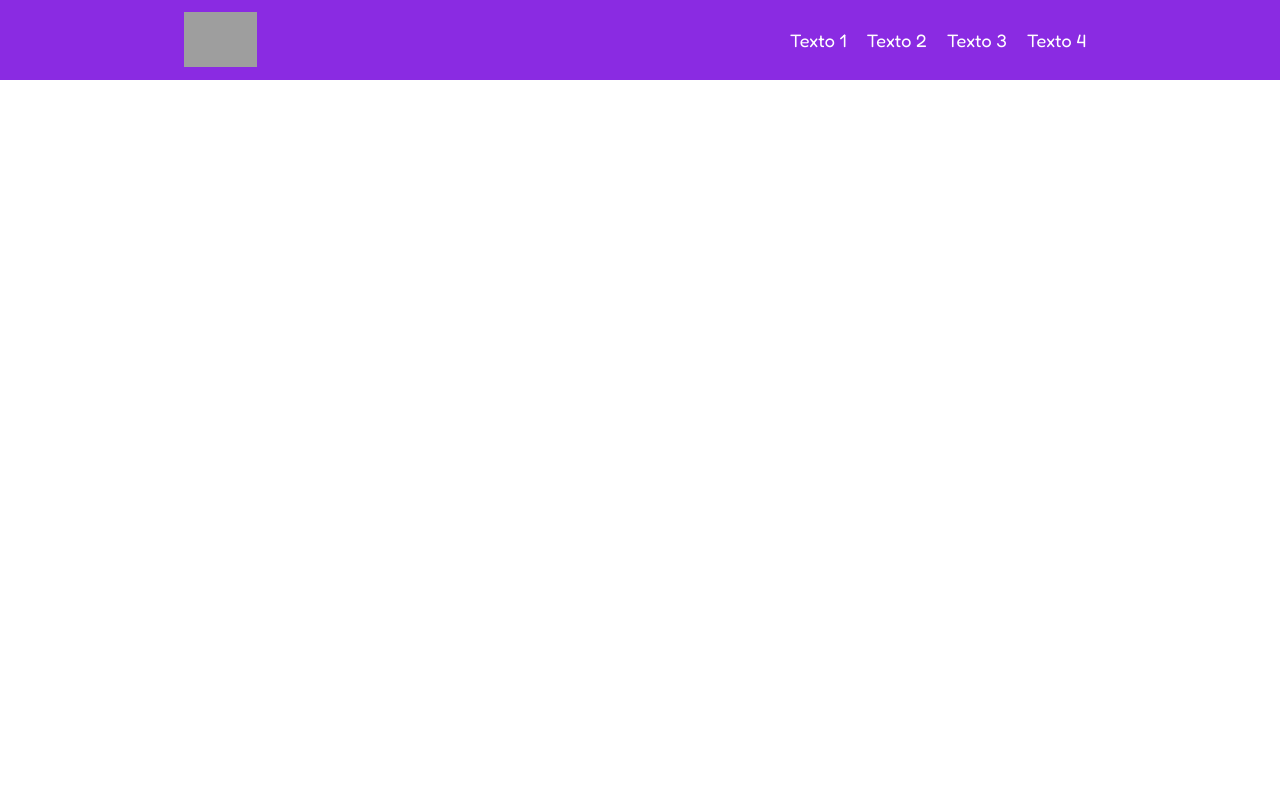
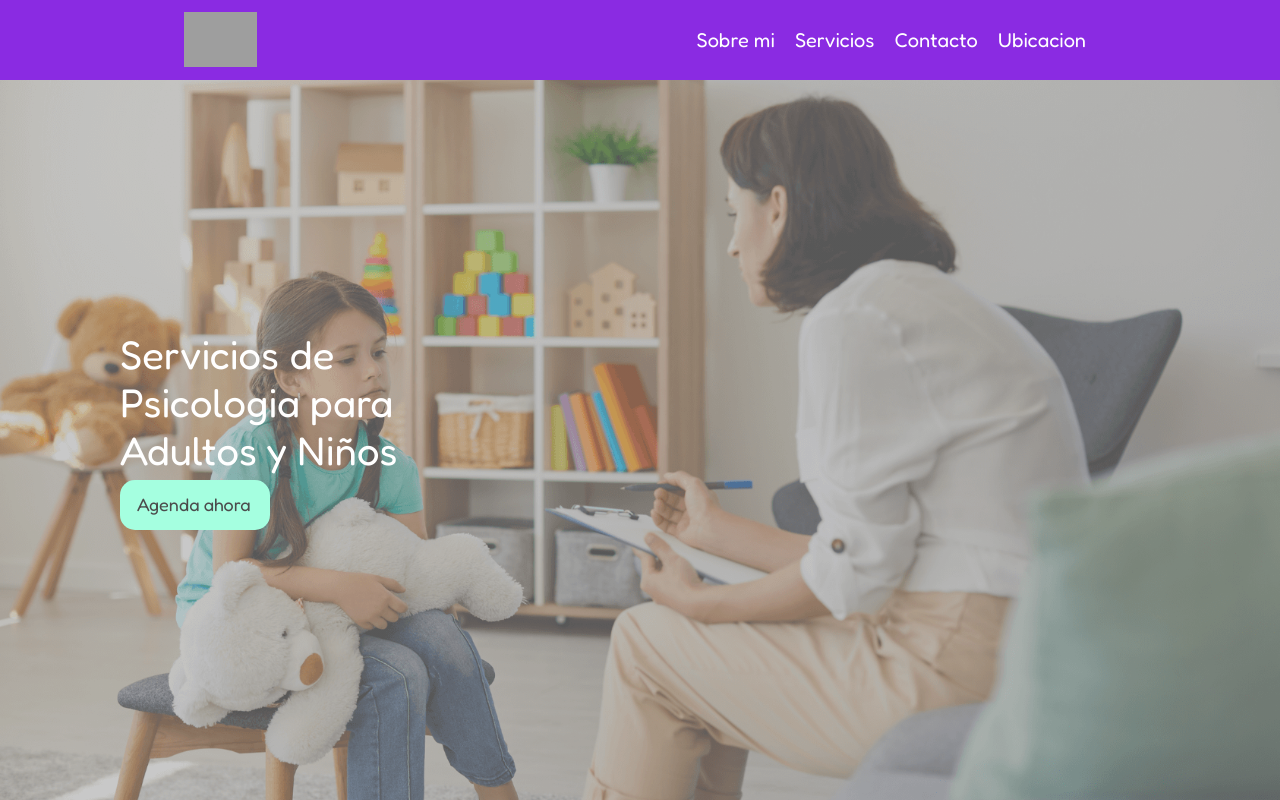
Before and after one commit to Rvilov/depensar, a React (Vite) app: page / in a window 1280 px wide. Shown: the top 800 px of the page. Built offline with nearby package versions, Linux system fonts and the light colour scheme; grey boxes are pictures that could not be loaded.

Commit message:
Portada lista y cargando archivos de services

```diff
--- a/src/App.jsx
+++ b/src/App.jsx
@@ -1,5 +1,7 @@
 import './App.css'
 import { Header } from './components/HeaderP.jsx'
+import { Portada } from './components/Portada.jsx'
+import { Servicios } from './components/Services.jsx'
 
 
 function App() {
@@ -8,6 +10,8 @@ function App() {
     <>
 
       <Header/>
+      <Portada/>
+      <Servicios/>
     </>
 
 
--- a/src/components/HeaderP.jsx
+++ b/src/components/HeaderP.jsx
@@ -24,10 +24,10 @@ return (
                             <FontAwesomeIcon icon={faBars} />
                     </button>
                     <ul className='nav-menu'>
-                            <li className='nav-menu-item'>Texto 1</li>
-                            <li className='nav-menu-item'>Texto 2</li>
-                            <li className='nav-menu-item'>Texto 3</li>
-                            <li className='nav-menu-item'>Texto 4</li>
+                            <li className='nav-menu-item'>Sobre mi</li>
+                            <li className='nav-menu-item'>Servicios</li>
+                            <li className='nav-menu-item'>Contacto</li>
+                            <li className='nav-menu-item'>Ubicacion</li>
 
                     </ul>
 
--- /dev/null
+++ b/src/components/Portada.jsx
@@ -0,0 +1,19 @@
+import "../styles/portada.css"
+
+
+export function Portada (){
+    return(
+        <div className="portada">
+
+           <div className="portada-cabecera">
+
+                <p className="portada-p">Servicios de Psicologia para Adultos y Niños</p>
+
+                <span className="portada-a" href="">
+                    <a>Agenda ahora</a>
+                </span>
+            </div>
+
+        </div>
+    )
+    }
--- /dev/null
+++ b/src/components/Services.jsx
@@ -0,0 +1,9 @@
+import "../styles/services.css"
+
+export function Servicios(){
+    return(
+        <div className="servicios-div">
+            Hola
+        </div>
+    )
+}
--- a/src/styles/headerP.css
+++ b/src/styles/headerP.css
@@ -8,6 +8,7 @@
     position: fixed;
     top: 0;
     left: 0;
+    z-index: 1;
 }
 
 
@@ -20,6 +21,7 @@
     max-width: 992px;
     margin: 0 auto;
     height: 80px;
+
 
 
 }
@@ -58,7 +60,7 @@
 }
 
 .nav-menu-item{
-    font-size: 18px;
+    font-size: 20px;
     margin: 0 10px;
     line-height: 80px;
     width: max-content;
@@ -99,7 +101,7 @@ img{
         right:0;
         top: 60px;
 
-        width: 60%;
+        width: 40%;
         height: calc(100% - 60px);
         overflow-y: auto;
 
--- /dev/null
+++ b/src/styles/portada.css
@@ -0,0 +1,108 @@
+.portada{
+    background-color: antiquewhite;
+    background-image: linear-gradient(
+        rgba(0, 0, 0, 0.3),
+        rgba(0, 0, 0, 0.3)
+      ),url(../assets/psicologo-infantil-1.png);
+    background-position: center;
+    background-repeat: no-repeat;
+    background-size: cover;
+
+    opacity: 0.7;
+
+    height: 820px;
+    margin-top: 80px;
+
+
+}
+
+.portada-cabecera{
+    display: flex;
+    flex-direction: column;
+
+     position: relative;
+
+    top: 250px;
+    left: 120px;
+    width: 100px;
+}
+
+.portada-p{
+    font-size: 40px;
+    width: 300px;
+    height: 150px;
+
+
+    color: white;
+
+}
+
+.portada-a{
+    display: flex;
+    position: relative;
+    overflow: hidden;
+
+    width: 150px;
+    background: aquamarine;
+    background-size: 400%;
+    height: 50px;
+
+
+
+    border-radius: 15px;
+
+    color: black;
+    cursor: pointer;
+}
+
+.portada-a:hover::before{
+    transform: scaleX(1);
+
+
+}
+
+.portada-a a{
+    position: relative;
+    z-index: 1;
+    top: 13px;
+    left: 17px;
+    font-size: 18px;
+    width: 150px;
+    height: 100%;
+}
+
+.portada-a::before{
+    content: "";
+    position: absolute;
+    top: 0;
+    left: 0;
+    transform: scaleX(0);
+    transform-origin: 0 50%;
+    width: 100%;
+    height: inherit;
+    border-radius: inherit;
+    background: linear-gradient(
+      82.3deg,
+      rgba(150, 93, 233, 1) 10.8%,
+      rgb(142, 15, 253) 94.3%
+    );
+    transition: all 0.475s;
+
+}
+
+.portada-a:hover{
+    color: white;
+
+    transition: all 0.475s;
+}
+
+@media (max-width: 780px){
+    .portada{
+        margin-top: -11px;
+        left: 10px;
+    }
+
+    .portada-cabecera{
+        left: 50px;
+    }
+}
--- /dev/null
+++ b/src/styles/services.css
@@ -0,0 +1,5 @@
+.servicios-div{
+    height: 820px;
+
+
+}
```
Also changed, not shown: src/assets/psicologo-infantil-1.png (added).
